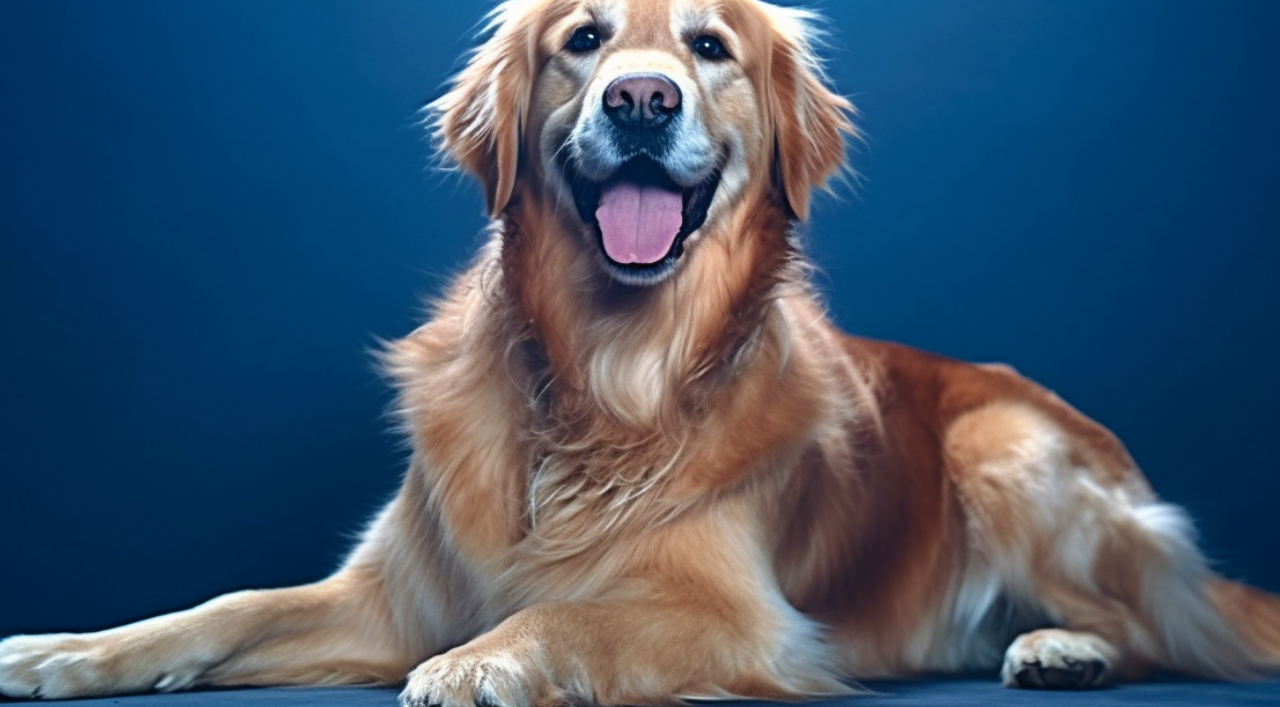
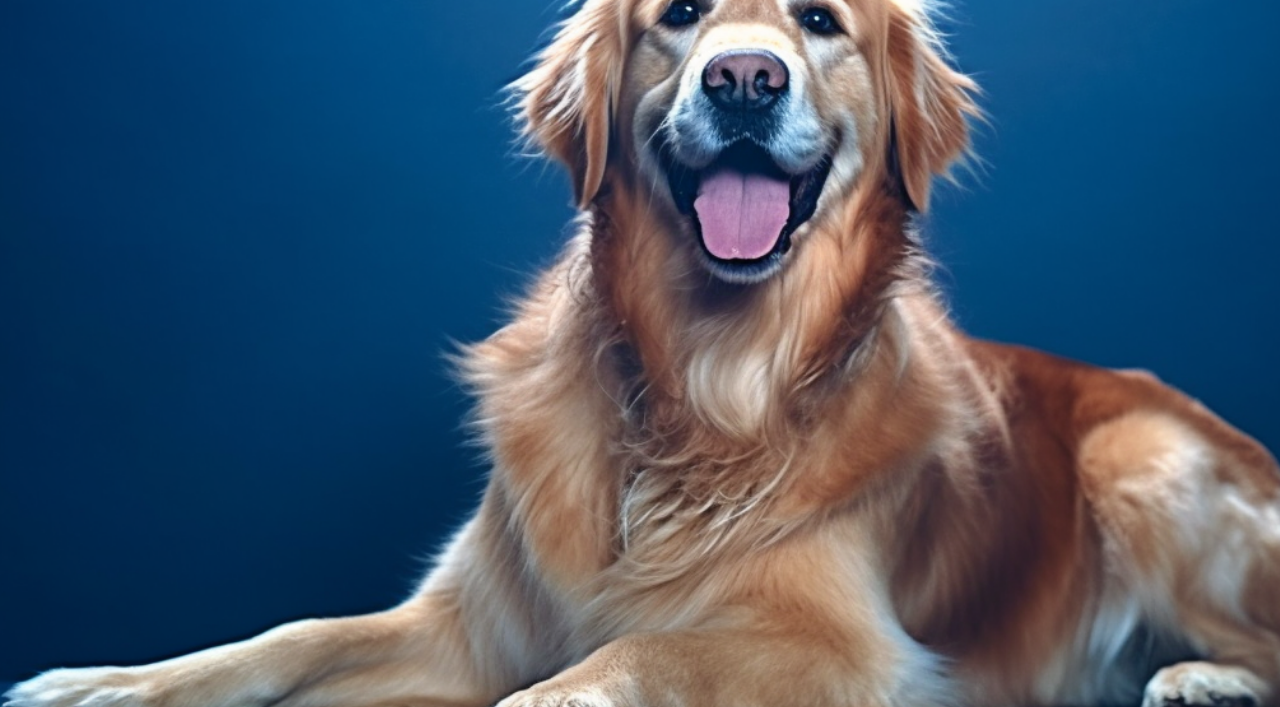
Before and after one commit to gustavoraulinodsilva/desafio2-implementacao-de-blog, a website with bundled scripts: page index.html in a window 1280 px wide. Shown: the part 93-800 px from the top of the page. Built offline with nearby package versions, Linux system fonts and the light colour scheme.

Commit message:
Ajuste de imagem do banner concluido

```diff
--- a/src/css/style.css
+++ b/src/css/style.css
@@ -168,14 +168,19 @@ body{
     width: 100%;
     height: 100%;
     z-index: 1;
+    overflow: hidden;
 }
 
 .hero-section .banner .background {
     width: 100%;
     height: 100%;
     object-fit: cover;
-    object-position: 82% center;
-    transform: scale(1.18) translateX(5%);
+    object-position: 85% center;
+    transform: scale(1.25);
+    position: absolute;
+    top: 50%;
+    left: 50%;
+    transform: translate(-35%, -50%) scale(1.3);
     transition: all 0.3s ease;
 }
 
```
